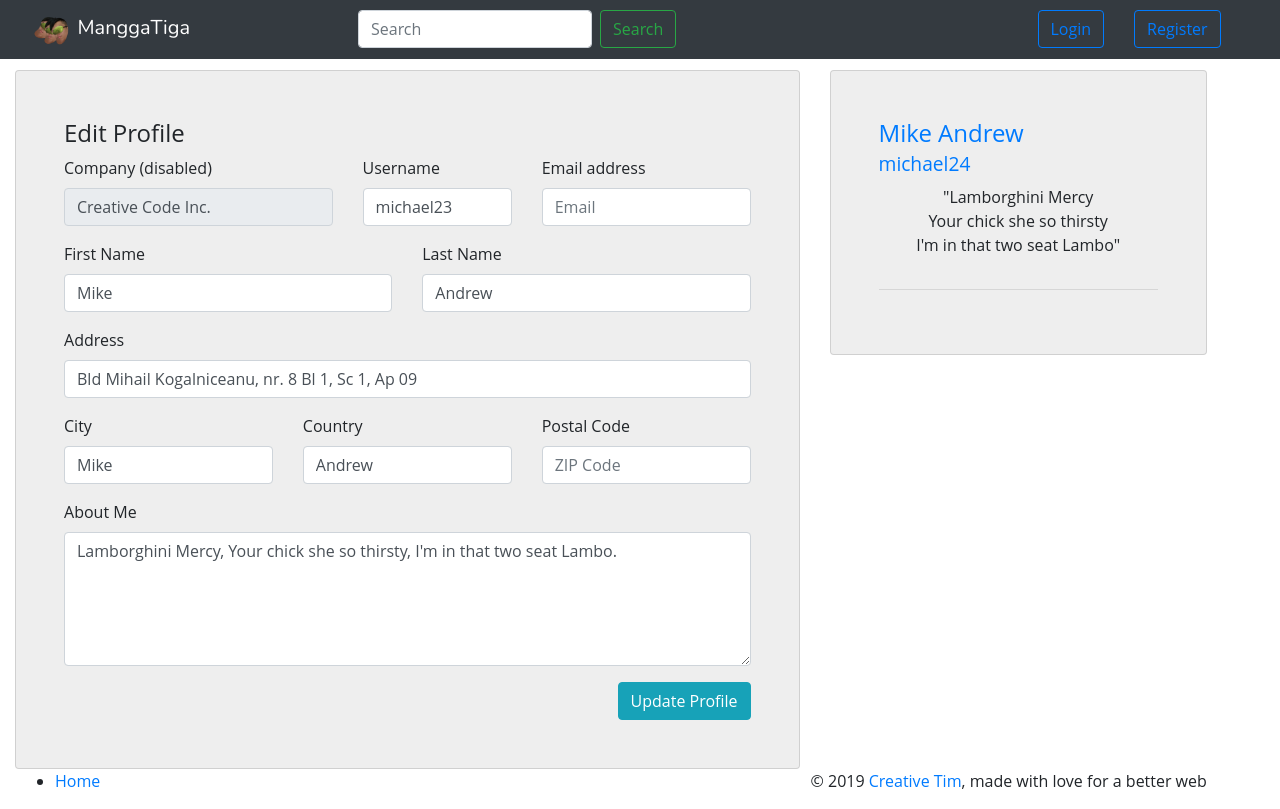
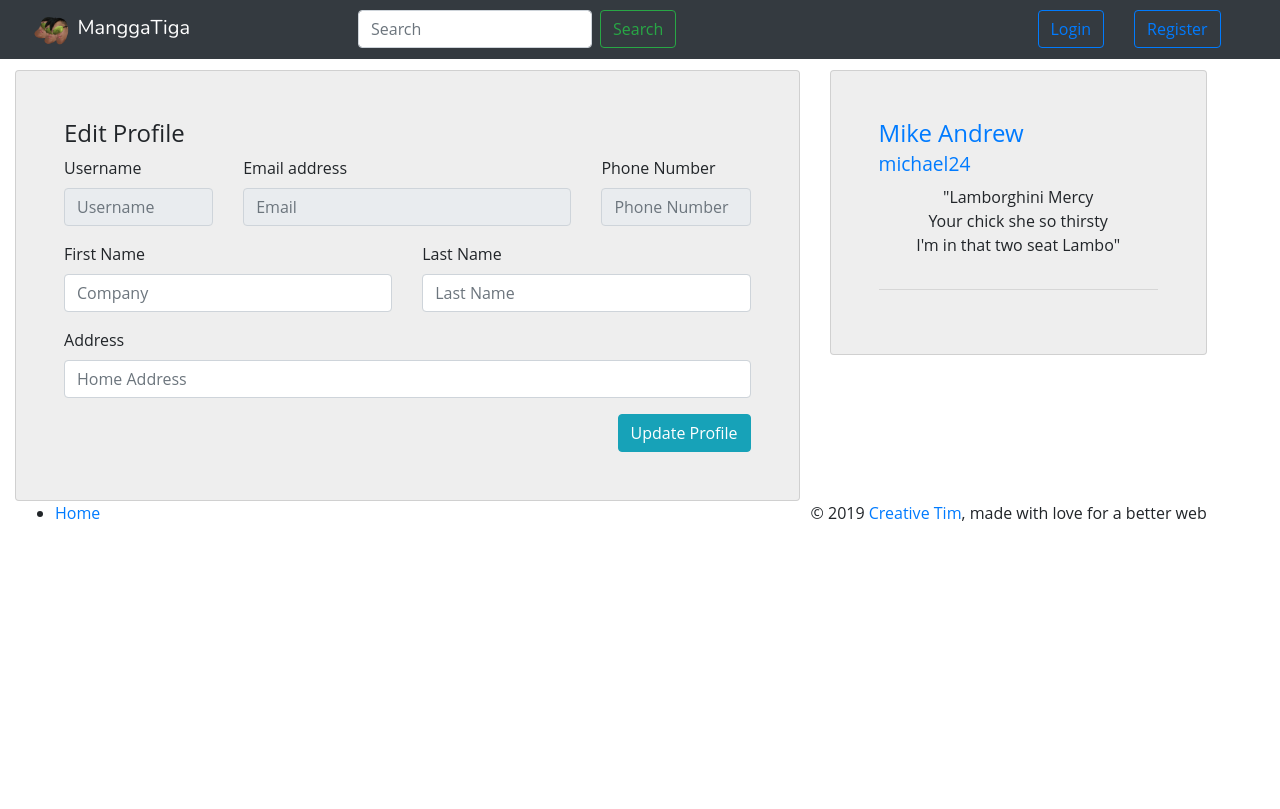
Before and after one commit to hawkjstn98/ManggaTiga, a CodeIgniter app: page /database/index.php/profilecontroller/toProfile in a window 1280 px wide. After the commit the page ends 521 px from the top, so only its background shows below. Run offline with CodeIgniter, Linux system fonts and the light colour scheme; data comes from the database, SQL or seed files in the repository; some libraries are stand-ins or nearby versions.

Commit message:
Profile Complete

```diff
--- a/application/models/UserData_model.php
+++ b/application/models/UserData_model.php
@@ -45,7 +45,7 @@ class UserData_model extends CI_Model{
     }
 
     public function renderUser($user){
-        $this->db->select(array('namaDepan', 'namaBelakang', 'email', 'noHP', 'saldo', 'alamat'));
+        $this->db->select(array('username','namaDepan', 'namaBelakang', 'email', 'noHP', 'saldo', 'alamat'));
         $this->db->from('user');
         $this->db->where('username', $user);
         $query = $this->db->get();
--- a/application/views/pages/profile.php
+++ b/application/views/pages/profile.php
@@ -49,22 +49,22 @@ if($this->session->has_userdata('user')){echo $staticnavbarLoggedin; } else { ec
                             <div class="content">
                                 <form>
                                     <div class="row">
-                                        <div class="col-md-5">
+                                        <div class="col-md-3">
                                             <div class="form-group">
-                                                <label>Company (disabled)</label>
-                                                <input type="text" class="form-control" disabled placeholder="Company" value="Creative Code Inc.">
+                                                <label>Username</label>
+                                                <input type="text" disabled class="form-control" placeholder="Username" id="username">
+                                            </div>
+                                        </div>
+                                        <div class="col-md-6">
+                                            <div class="form-group">
+                                                <label for="exampleInputEmail1">Email address</label>
+                                                <input type="email" disabled class="form-control" placeholder="Email" id="email">
                                             </div>
                                         </div>
                                         <div class="col-md-3">
                                             <div class="form-group">
-                                                <label>Username</label>
-                                                <input type="text" class="form-control" placeholder="Username" value="michael23">
-                                            </div>
-                                        </div>
-                                        <div class="col-md-4">
-                                            <div class="form-group">
-                                                <label for="exampleInputEmail1">Email address</label>
-                                                <input type="email" class="form-control" placeholder="Email">
+                                                <label for="exampleInputEmail1">Phone Number</label>
+                                                <input type="tel" class="form-control" disabled placeholder="Phone Number" id="phone">
                                             </div>
                                         </div>
                                     </div>
@@ -73,13 +73,13 @@ if($this->session->has_userdata('user')){echo $staticnavbarLoggedin; } else { ec
                                         <div class="col-md-6">
                                             <div class="form-group">
                                                 <label>First Name</label>
-                                                <input type="text" class="form-control" placeholder="Company" value="Mike">
+                                                <input type="text" class="form-control" placeholder="Company" id="fname">
                                             </div>
                                         </div>
                                         <div class="col-md-6">
                                             <div class="form-group">
                                                 <label>Last Name</label>
-                                                <input type="text" class="form-control" placeholder="Last Name" value="Andrew">
+                                                <input type="text" class="form-control" placeholder="Last Name" id="lname">
                                             </div>
                                         </div>
                                     </div>
@@ -88,37 +88,7 @@ if($this->session->has_userdata('user')){echo $staticnavbarLoggedin; } else { ec
                                         <div class="col-md-12">
                                             <div class="form-group">
                                                 <label>Address</label>
-                                                <input type="text" class="form-control" placeholder="Home Address" value="Bld Mihail Kogalniceanu, nr. 8 Bl 1, Sc 1, Ap 09">
-                                            </div>
-                                        </div>
-                                    </div>
-
-                                    <div class="row">
-                                        <div class="col-md-4">
-                                            <div class="form-group">
-                                                <label>City</label>
-                                                <input type="text" class="form-control" placeholder="City" value="Mike">
-                                            </div>
-                                        </div>
-                                        <div class="col-md-4">
-                                            <div class="form-group">
-                                                <label>Country</label>
-                                                <input type="text" class="form-control" placeholder="Country" value="Andrew">
-                                            </div>
-                                        </div>
-                                        <div class="col-md-4">
-                                            <div class="form-group">
-                                                <label>Postal Code</label>
-                                                <input type="number" class="form-control" placeholder="ZIP Code">
-                                            </div>
-                                        </div>
-                                    </div>
-
-                                    <div class="row">
-                                        <div class="col-md-12">
-                                            <div class="form-group">
-                                                <label>About Me</label>
-                                                <textarea rows="5" class="form-control" placeholder="Here can be your description" value="Mike">Lamborghini Mercy, Your chick she so thirsty, I'm in that two seat Lambo.</textarea>
+                                                <input type="text" class="form-control" placeholder="Home Address" id="address">
                                             </div>
                                         </div>
                                     </div>
@@ -198,8 +168,15 @@ if($this->session->has_userdata('user')){echo $staticnavbarLoggedin; } else { ec
         dataType: 'json',
         data: {"username": '<?php echo $this->session->userdata('user')?>'},
         success: function(res){
+            console.log(res.data);
+            var data = res.data;
             if(res.success){
-
+                $('#email').val(data[0].email);
+                $('#username').val(data[0].username);
+                $('#address').val(data[0].alamat);
+                $('#fname').val(data[0].namaDepan);
+                $('#lname').val(data[0].namaBelakang);
+                $('#phone').val(data[0].noHP);
             }
             else{
                 alert(res.data);
```
